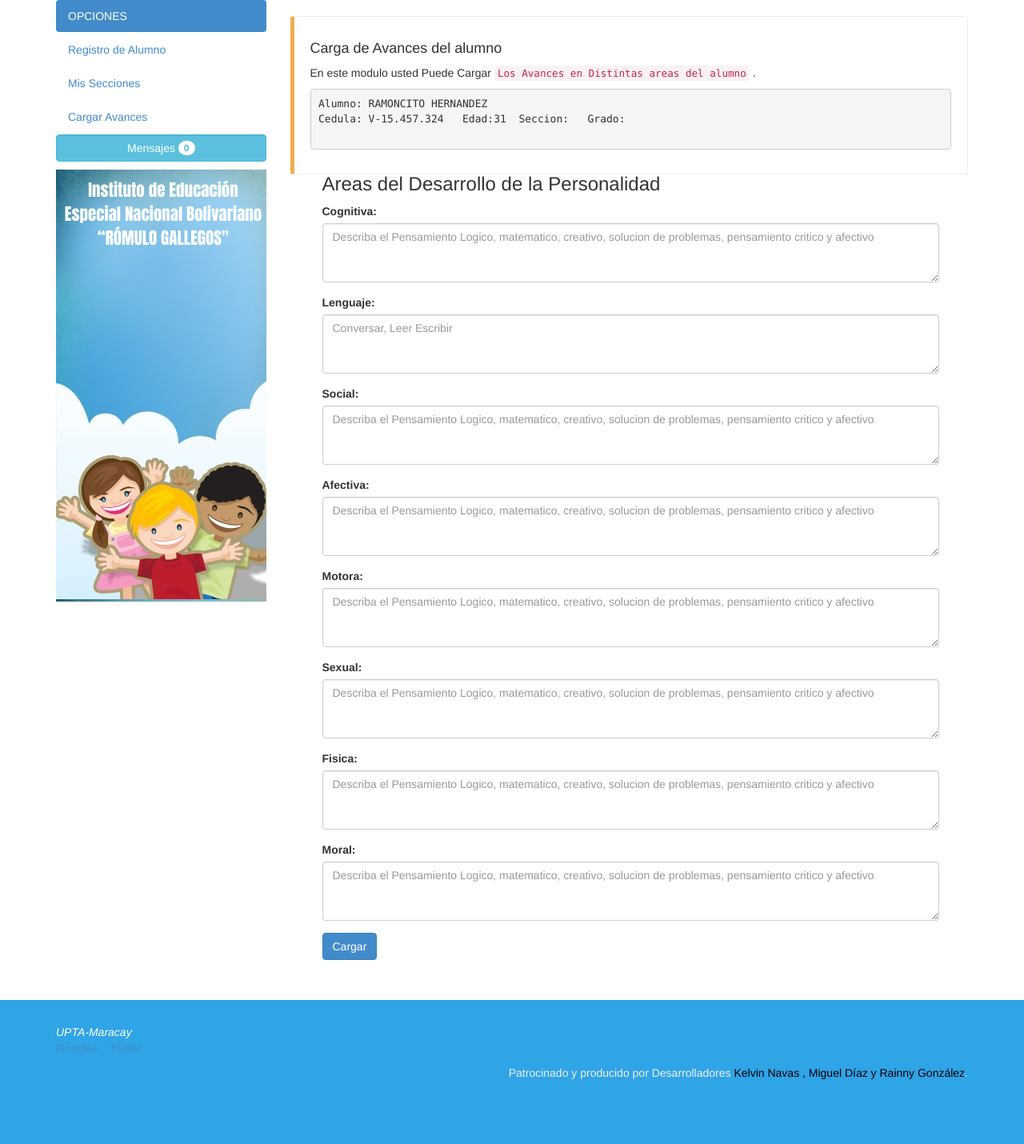
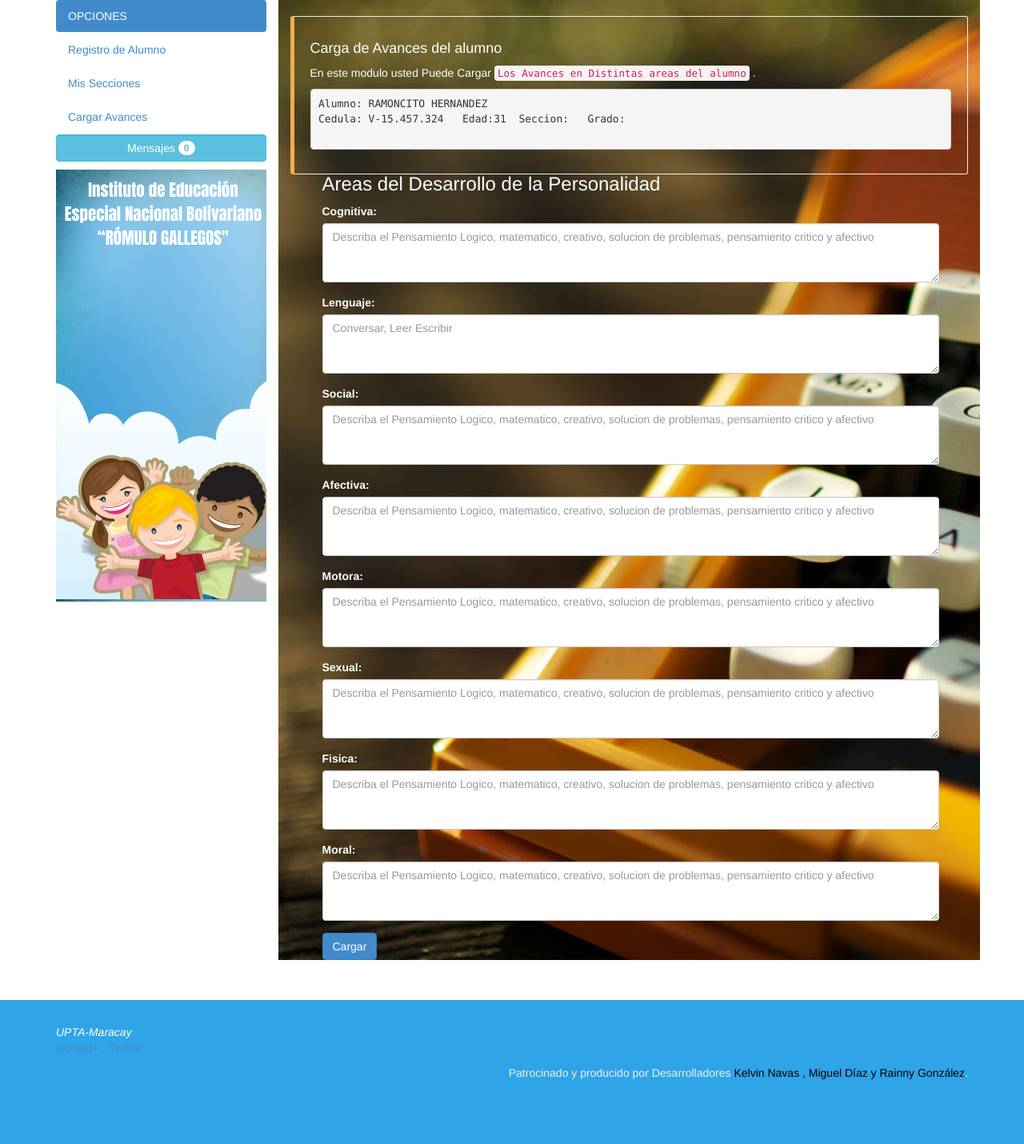
Before and after one commit to julio899/PROYECTO, a CodeIgniter app: page /index.php/docente/cargar_avance/1 in a window 1280 px wide. Shown: the whole page at 80% size. Run offline with CodeIgniter, Linux system fonts and the light colour scheme; data comes from the database, SQL or seed files in the repository; data that the repository does not hold is empty.

Commit message:
Estilos form

```diff
--- a/application/views/contenido_docente.php
+++ b/application/views/contenido_docente.php
@@ -263,7 +263,7 @@ if($this->session->flashdata('error')): ?>
 <?php
 if(isset($avance)):
 ?>
-<div class="col-md-9 docs">
+<div class="col-md-9 docs maquina">
 		<div class="bs-callout bs-callout-warning">
 		    <h4>Carga de Avances del alumno</h4>
 		    <p>En este modulo usted Puede Cargar <code>Los Avances en Distintas areas del alumno</code> .</p>
--- a/application/views/html/cabecera.php
+++ b/application/views/html/cabecera.php
@@ -173,6 +173,15 @@ div.baner>p{
 	text-align: center;
 	font-size: 1.5em;
 }
+div.maquina{
+	color:#fff;
+	background: url("<?php echo base_url();?>img/bg3.jpg") no-repeat center center fixed;
+-webkit-background-size: cover;
+-moz-background-size: cover;
+-o-background-size: cover;
+background-size: cover;
+	opacity: 1;
+}
 </style>
 
   <script>
```
